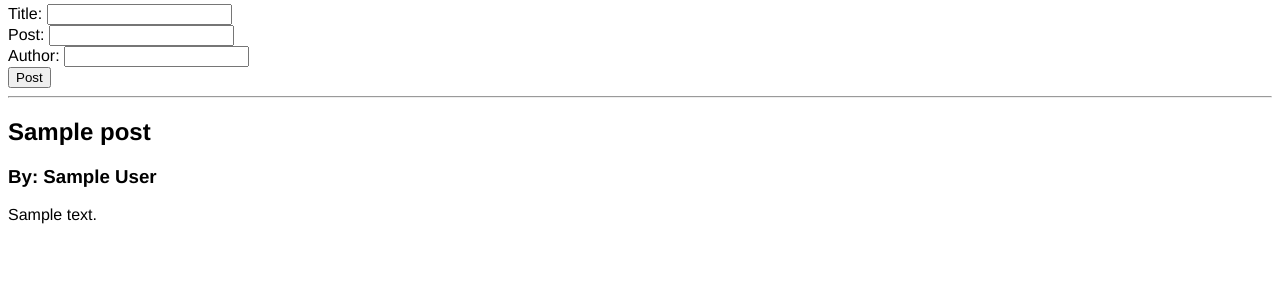
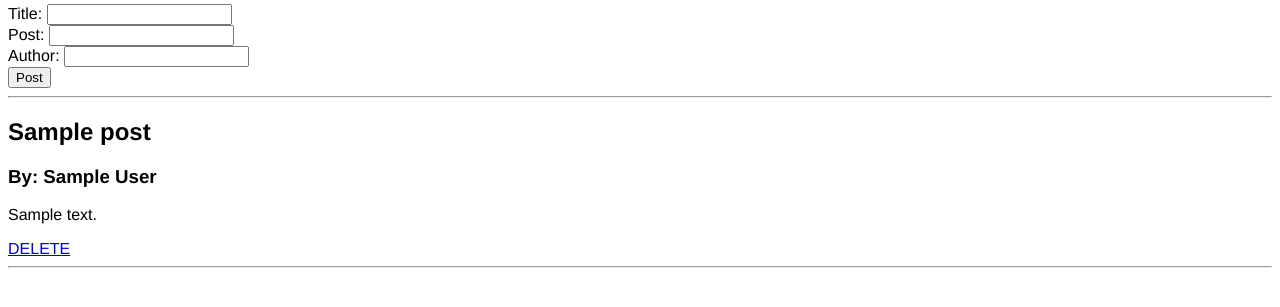
Before and after one commit to MaxHarlan206/Flask-CRUD-Basics, a Flask app: page /posts in a window 1280 px wide. Shown: the part 146-453 px from the top of the page. Run offline with Flask 2, Linux system fonts and the light colour scheme; tables that the repository leaves empty hold one stand-in row (values such as "Sample post").

Commit message:
Delete functionality added

```diff
--- a/app.py
+++ b/app.py
@@ -38,6 +38,13 @@ def posts():
         all_posts = BlogPost.query.order_by(BlogPost.date_posted).all()
         return render_template('posts.html', posts=all_posts)
 
+@app.route('/posts/delete/<int:id>')
+def delete_post(id):
+    post = BlogPost.query.get_or_404(id)
+    db.session.delete(post)
+    db.session.commit()
+    return redirect('/posts')
+
 @app.route('/search_results')
 def search_results():
     return 'Pretty neat search page'
--- a/templates/posts.html
+++ b/templates/posts.html
@@ -24,5 +24,7 @@
         <h3>By: Unknown</h3>
     {% endif %}
     <p>{{ post.content }}</p>
+    <a href="/posts/delete/{{post.id}}">DELETE</a>
+    <hr>
 {% endfor %}
 {% endblock %}
```
Also changed, not shown: posts.db.
